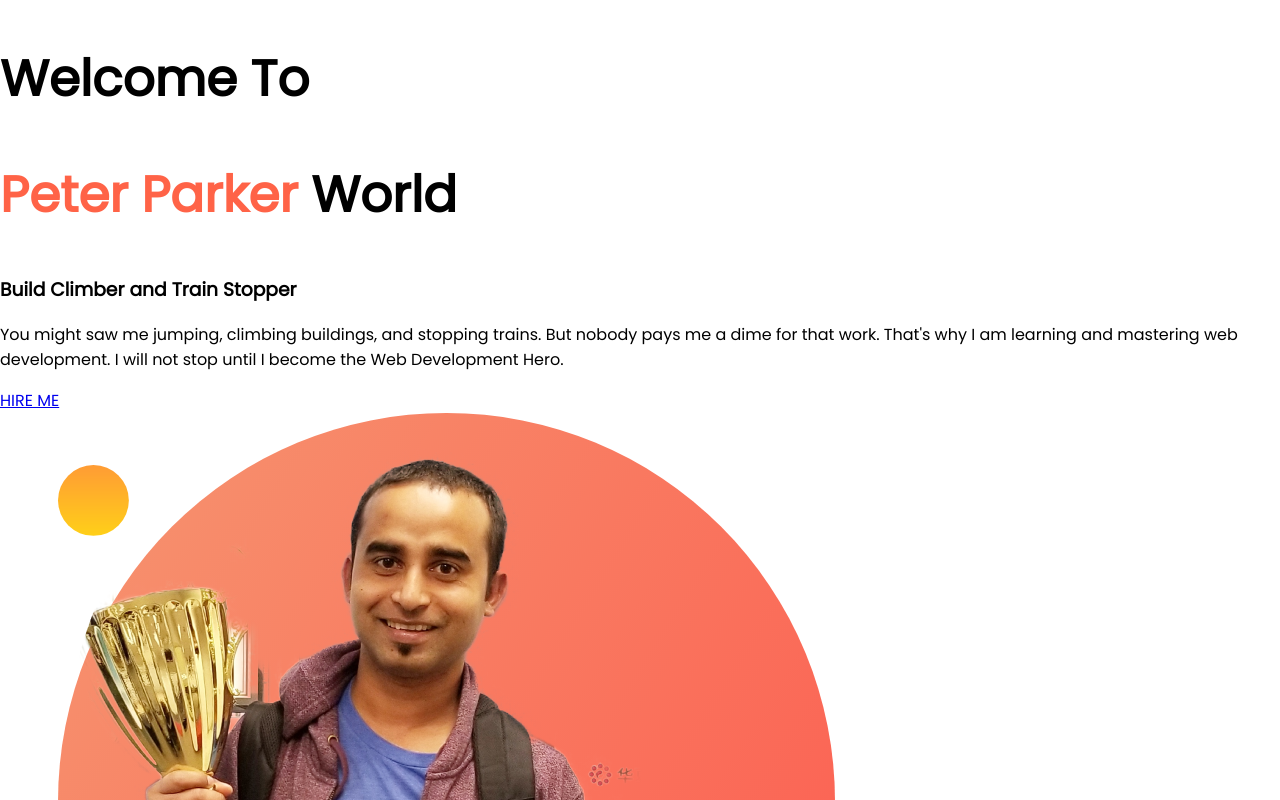
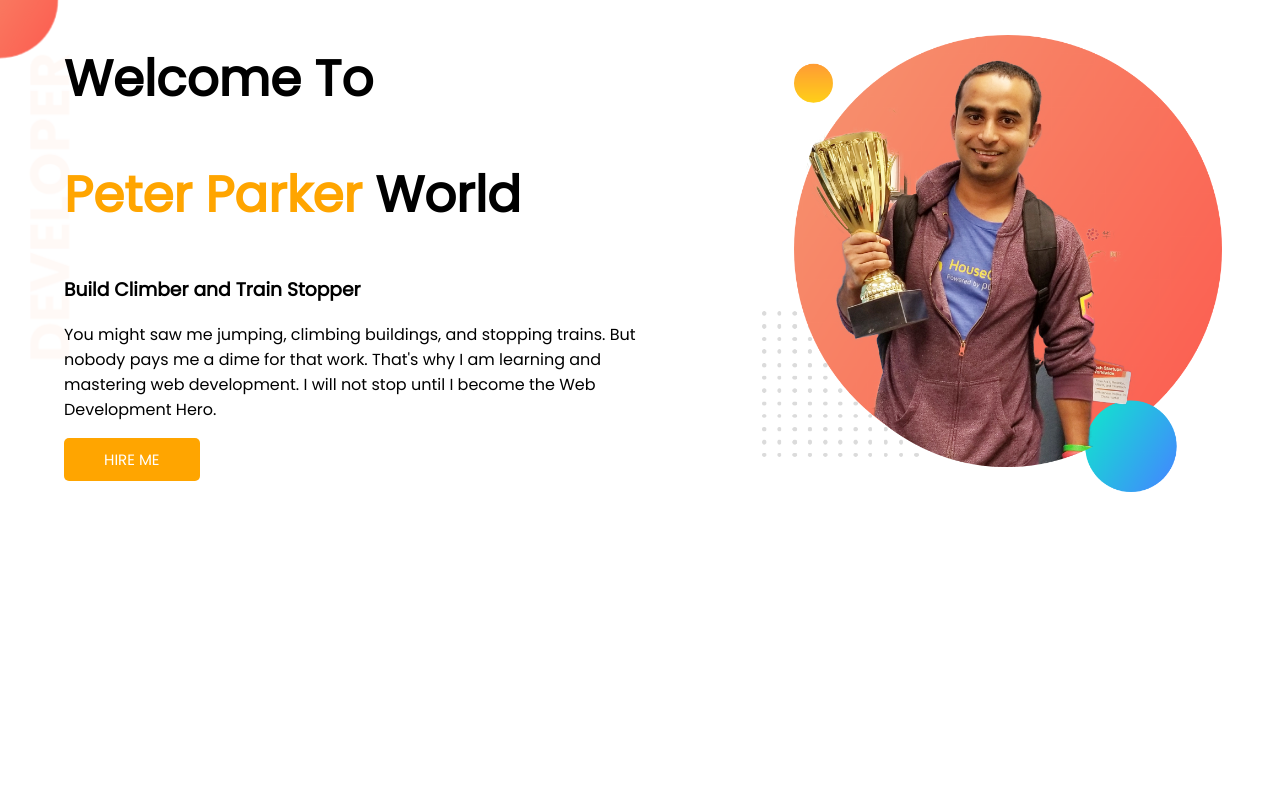
Before and after one commit to wazid7/personal-portfolio, a plain HTML site: page index.html in a window 1280 px wide. Shown: the top 800 px of the page. Drawn offline with Linux system fonts and the light colour scheme.

Commit message:
HeaderArea Complete

```diff
--- a/index.html
+++ b/index.html
@@ -15,7 +15,7 @@
     <header>
         <section class="hero">
             <div class="slider-half">
-                <h1>Welcome To</h1>
+                <h1 style="margin-bottom: 0px; ">Welcome To</h1>
                 <h1> <span>Peter Parker</span>  World </h1>
                 <h3>Build Climber and Train Stopper</h3>
                 <p>You might saw me jumping, climbing buildings, and stopping trains. But nobody pays me a dime for that work. That's why I am learning and mastering web development. I will not stop until I become the Web Development Hero.</p>
--- a/style.css
+++ b/style.css
@@ -7,5 +7,28 @@ header h1{
     font-size: 50px;;
 }
 header span{
-    color: tomato;
+    color: orange;
 }
+.hero{
+    display: flex;
+    background-image: url(img/top-banner.png);
+    background-repeat: no-repeat;
+}
+.slider-half{
+    width: 45%;
+    padding-left: 5%;
+}
+.slider-half img{
+  width: 80%;
+  margin-left: 10%;
+  margin-top: 35px;
+}
+.slider-half a {
+    text-decoration: none;
+    background: orange;
+    color: white;
+    padding: 10px 40px;
+    display: inline-block;
+    border-radius: 5px;
+    font-size: 15px;
+}
```
